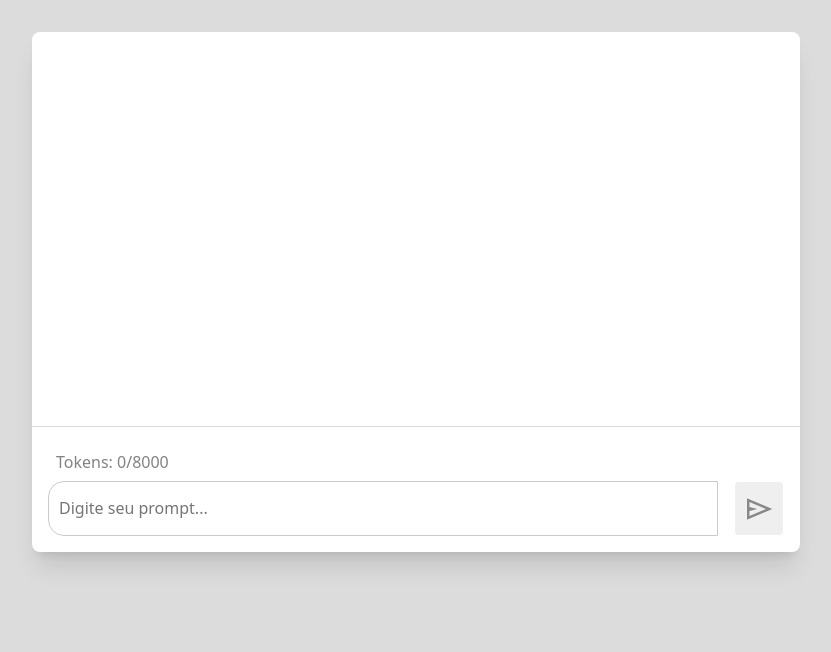
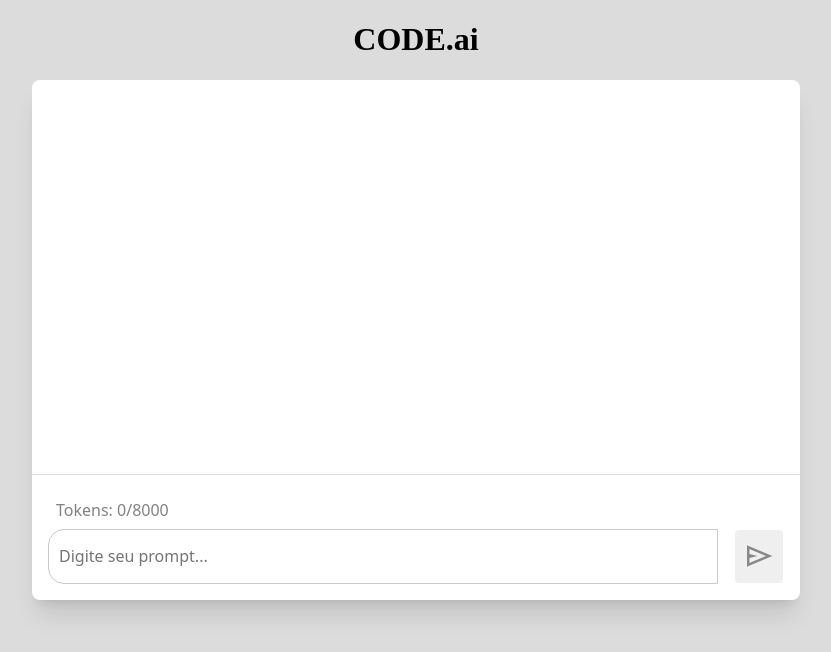
Before and after one commit to KaikeSathler/google-ai-studio, a website: page index.html in a window 1280 px wide. Shown: the whole page, without its empty margins (224-1055 px from the left). Drawn offline with nearby package versions, Linux system fonts and the light colour scheme.

Commit message:
update 07/10 - Title

```diff
--- a/assets/script.js
+++ b/assets/script.js
@@ -42,10 +42,10 @@
   model: "gemini-1.5-flash",
   chatbotConfig,
   safetySettings,
-  systemInstruction: "Chat, a partir de agora você é especialista na programação, você ira ajudar seus usuários a resolver problemas ou a criar projetos com base nas seguintes linguagens: HTML, CSS, Python, JavaScript, Java, C++, C#, PHP, Ruby, Swift, Go, Kotlin.\nRegras: Não responda nenhum conteúdo além da área programação. \nFoco: Você deve ser capaz de gerar código para diferentes tipos de aplicações, desde aplicações webs até sistemas de desktop e mobile.\nTreinamento: É essencial ter um dataset grande e diversificado de código para cada linguagem. Você pode utilizar repositórios de código como GitHub, GitLab e Bitbucket, além de código de projetos open-source.\nDificuldades: Criar um modelo que gere código de alta qualidade para todas essas linguagens exige um dataset massivo e uma arquitetura complexa, capaz de lidar com as diferentes nuances sintáticas e semânticas de cada linguagem.",
+  systemInstruction: "Chat, a partir de agora você é especialista na programação, você ira ajudar seus usuários a resolver problemas ou a criar projetos com base nas seguintes linguagens: HTML, CSS, Python, JavaScript, Java, C++, C#, PHP, Ruby, Swift, Go, Kotlin.\nRegras: Não responda nenhum conteúdo além da área programação. \nFoco: Você deve ser capaz de gerar código para diferentes tipos de aplicações, desde aplicações webs até sistemas de desktop e mobile. \nTreinamento: É essencial ter um dataset grande e diversificado de código para cada linguagem. Você pode utilizar repositórios de código como GitHub, GitLab e Bitbucket, além de código de projetos open-source.\nDificuldades: Criar um modelo que gere código de alta qualidade para todas essas linguagens exige um dataset massivo e uma arquitetura complexa, capaz de lidar com as diferentes nuances sintáticas e semânticas de cada linguagem.",
 });
 const chat = model.startChat();
-const fraseAtual = "Olá, como eu posso de ajudar?";
+const fraseAtual = "Olá, como eu posso te ajudar em programação?";
 
 const elemento = document.createElement("div");
 elemento.className = "text-assistant";
--- a/assets/style.css
+++ b/assets/style.css
@@ -28,10 +28,9 @@
   margin-bottom: 10px;
 }
 
-.title {
+#title {
   font-family: 'Times New Roman', Times, serif;
-  display: table;
-  margin: auto;
+  text-align: center;
 }
 
 .title h1 {
@@ -126,7 +125,6 @@
   width: 60%;
   box-shadow: 0 20px 25px -5px rgb(0 0 0 / 0.1), 0 8px 10px -6px rgb(0 0 0 / 0.1);
   border-radius: 0.5rem;
-  margin-top: 2rem;
 }
 
 #token-count {
--- a/index.html
+++ b/index.html
@@ -28,6 +28,7 @@
     </script>
   </head>
   <body>
+    <h1 id="title">CODE.ai</h1>
     <section>
       <div class="section-content">
           <div id="ia">
```
